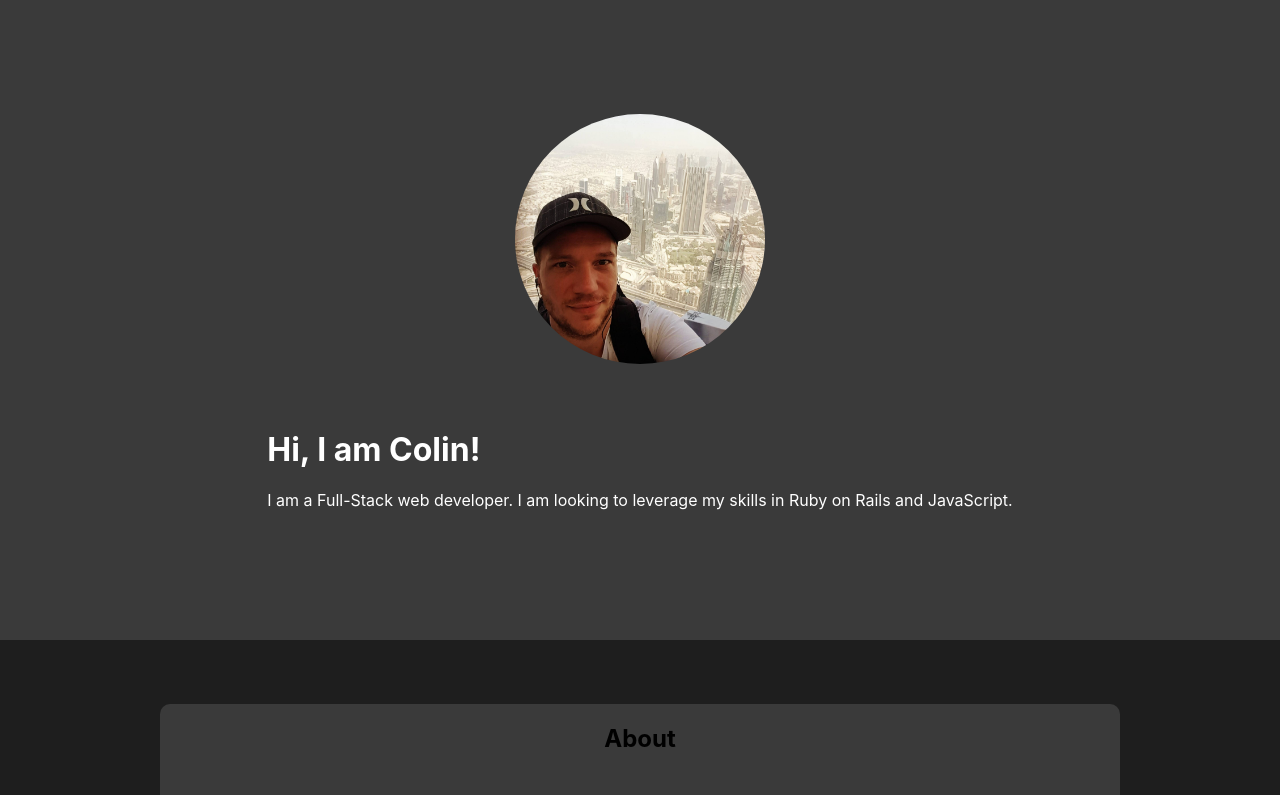
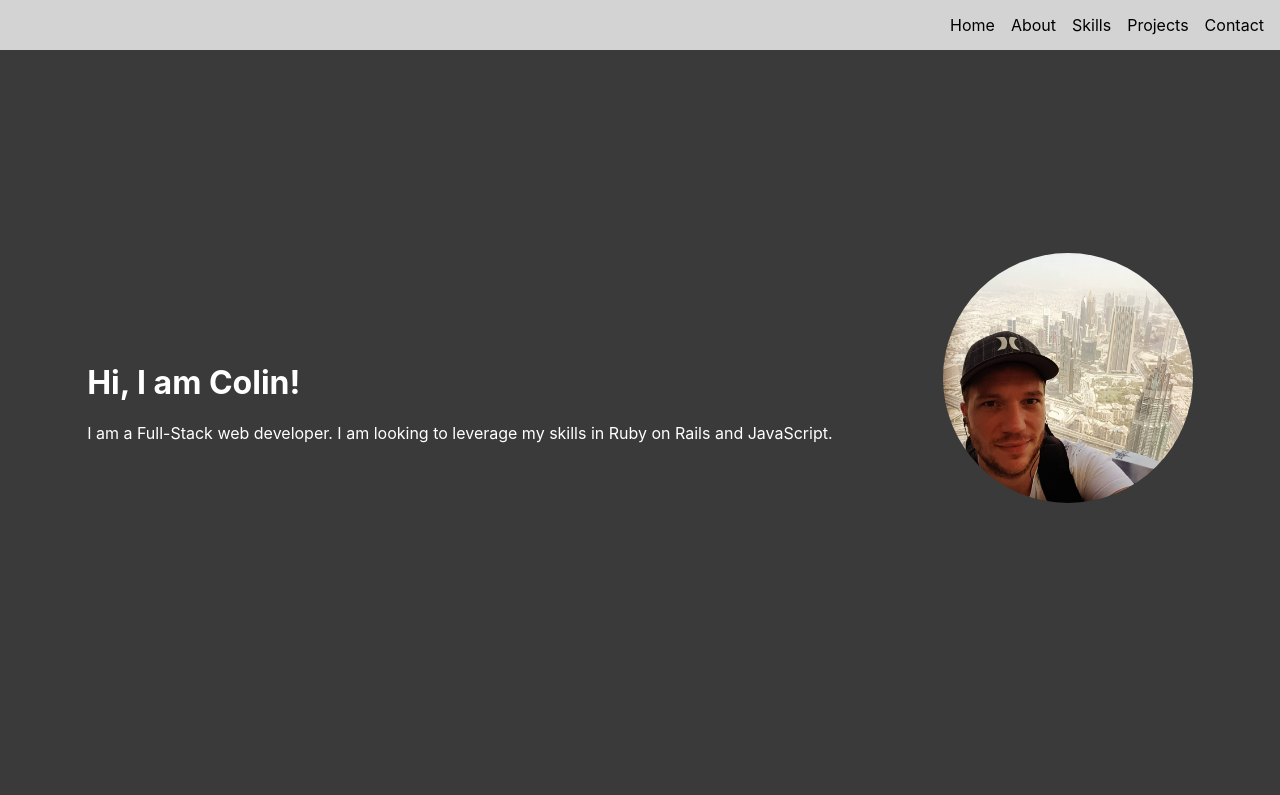
Before and after one commit to ColinBertin/portfolio, a React (Create React App) app: page / in a window 1280 px wide. Shown: the top 795 px of the page. Built offline with nearby package versions, Linux system fonts and the light colour scheme.

Commit message:
navbar first step

```diff
--- a/package.json
+++ b/package.json
@@ -41,6 +41,7 @@
     ]
   },
   "devDependencies": {
+    "prettier": "2.6.1",
     "webpack": "^5.70.0"
   }
 }
--- a/src/App.jsx
+++ b/src/App.jsx
@@ -1,5 +1,5 @@
 import './App.scss';
-// import Navbar from './components/navbar/Navbar';
+import Navbar from './components/navbar/Navbar';
 import Banner from './components/banner/Banner';
 import About from './components/about/About';
 import Skills from './components/skills/Skills';
@@ -9,7 +9,7 @@ import Contact from './components/contact/Contact';
 function App() {
   return (
     <div className="App">
-      {/* < Navbar /> */}
+      < Navbar />
       < Banner />
       <main>
         < About />
--- a/src/components/banner/Banner.scss
+++ b/src/components/banner/Banner.scss
@@ -1,12 +1,12 @@
 .banner {
   padding: 0 32px;
   margin-bottom: 16px;
-  height: 80vh;
+  height: 100vh;
   background-color: #3A3A3A;
   color: #FFF;
   display: flex;
-  flex-direction: column;
-  justify-content: center;
+  flex-direction: row-reverse;
+  justify-content: space-around;
   align-items: center;
 }
 
--- a/src/components/navbar/Navbar.scss
+++ b/src/components/navbar/Navbar.scss
@@ -1,6 +1,7 @@
 .navbar {
   position: fixed;
-  margin: 0;
+  top: 0;
+  z-index: 9;
   height: 50px;
   width: 100vw;
   display: flex;
```
Also changed, not shown: src/components/navbar/Navbar.jsx (indentation only), 1 other file (tests, documents, lock files or other folders).
